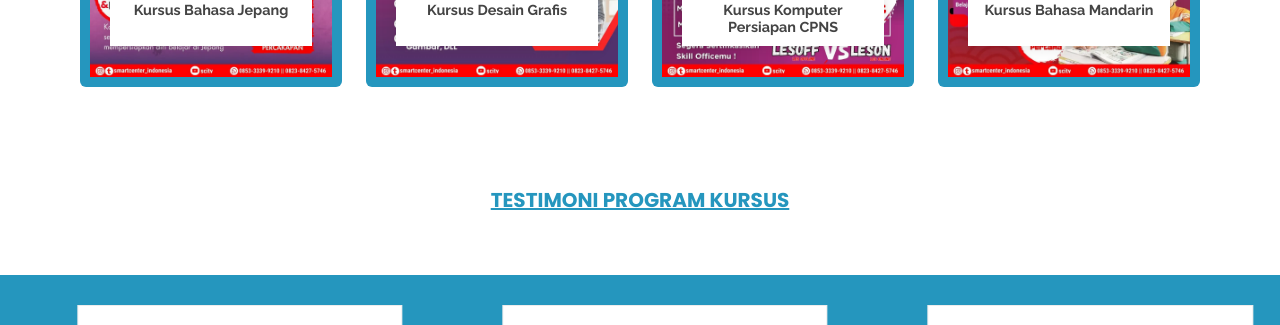
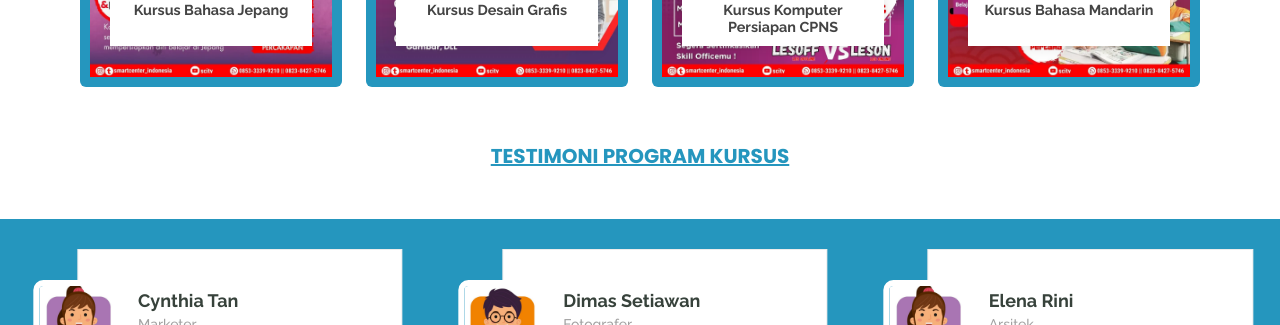
Before and after one commit to mahdiawan-nk/ayo-kursus, a Vue app: page / in a window 1280 px wide. Shown: the part 3560-3885 px from the top of the page. Built offline with nearby package versions, Linux system fonts and the light colour scheme.

Commit message:
Update PagesTestimoni.vue

```diff
--- a/src/components/PagesTestimoni.vue
+++ b/src/components/PagesTestimoni.vue
@@ -1,8 +1,8 @@
 <template>
-    <section id="testimonials" class="testimonials section">
+    <section id="testimonials" class="testimonials section pt-3 pb-1">
 
         <!-- Section Title -->
-        <div class="container section-title text-center" data-aos="fade-up">
+        <div class="container section-title text-center" data-aos="fade-up" style="padding-bottom:3rem">
             <p style="color: rgb(37, 150, 190);text-decoration: underline;font-size:1.25rem">Testimoni Program Kursus</p>
         </div><!-- End Section Title -->
 
```
